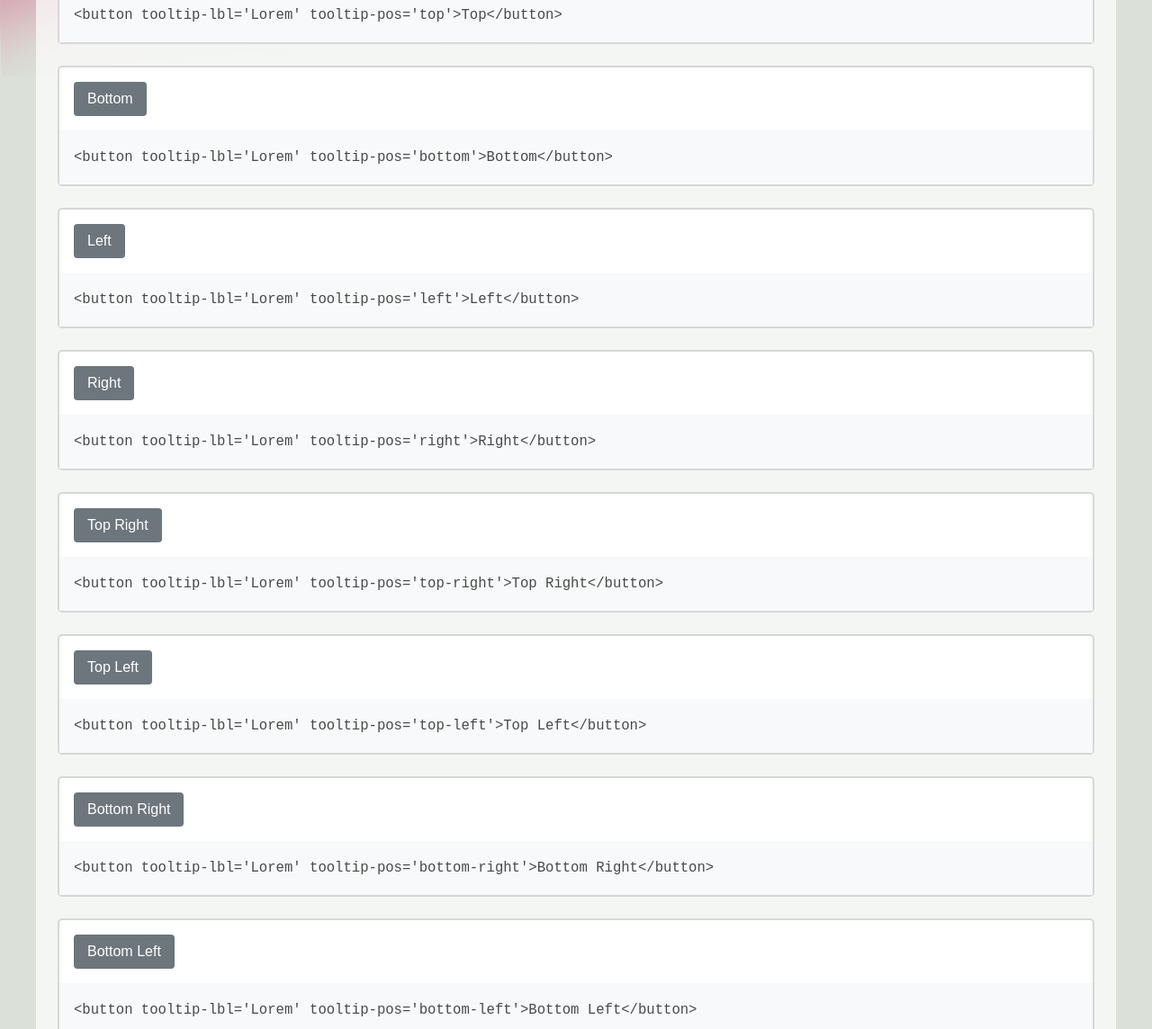
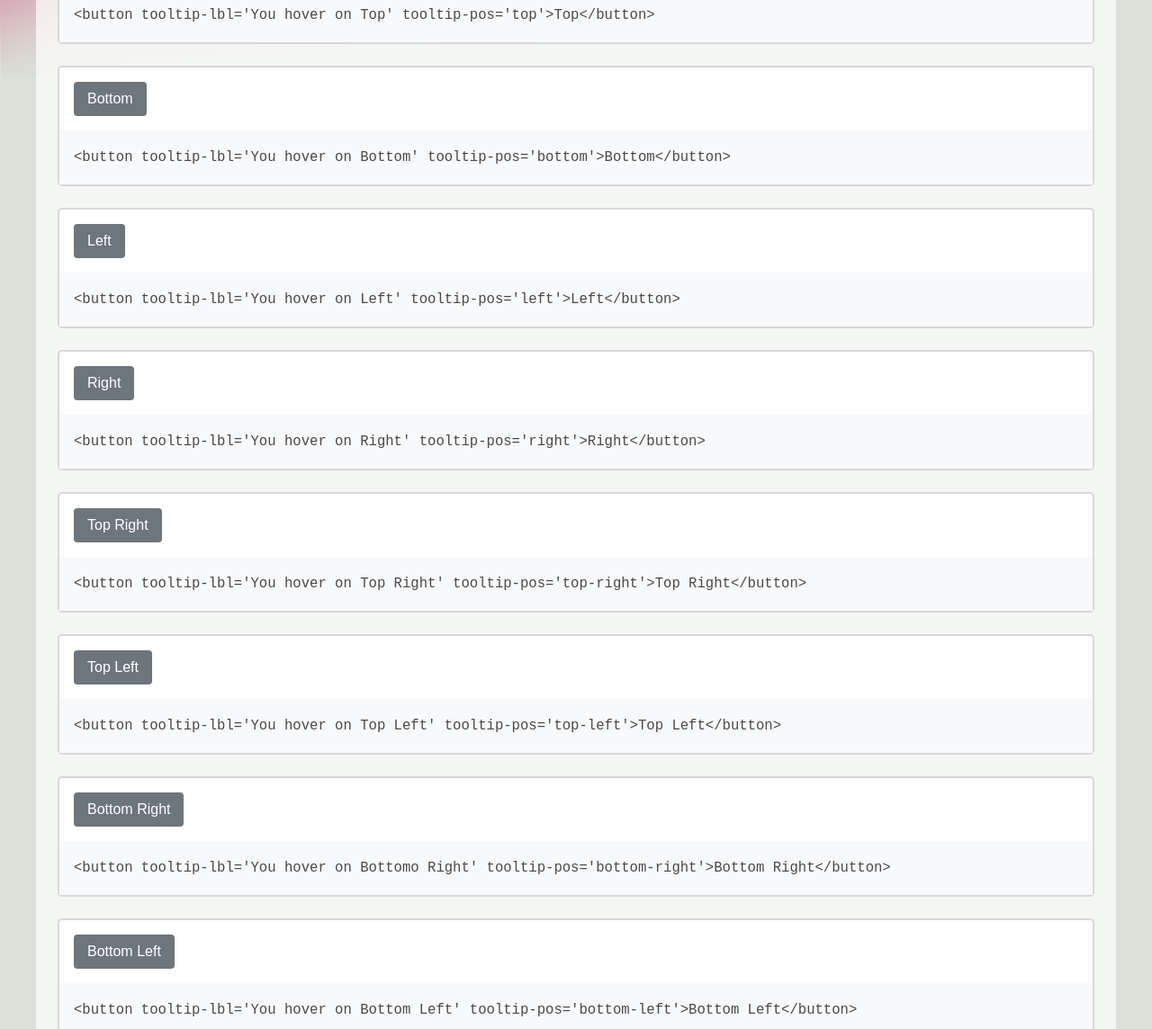
Before and after one commit to iamsgokul/purecsstooltip.css, a website: page index.html in a window 1280 px wide. Shown: the part 488-1632 px from the top of the page at 90% size. Drawn offline with Linux system fonts and the light colour scheme.

Commit message:
Code Update

```diff
--- a/index.html
+++ b/index.html
@@ -36,89 +36,89 @@
 
             <div class="codecontainer">
                 <div class="preview">
-                    <button tooltip-lbl='Top' tooltip-pos='top'>
+                    <button tooltip-lbl='You hover on Top' tooltip-pos='top'>
                         Top
                     </button>
                 </div>
                 <div class="code">
-                    <pre>&lt;button tooltip-lbl=&#039;Lorem&#039; tooltip-pos=&#039;top&#039;&gt;Top&lt;/button&gt;</pre>
+                    <pre>&lt;button tooltip-lbl=&#039;You hover on Top&#039; tooltip-pos=&#039;top&#039;&gt;Top&lt;/button&gt;</pre>
                 </div>
             </div>
 
             <div class="codecontainer">
                 <div class="preview">
-                    <button tooltip-lbl='Bottom' tooltip-pos='bottom'>
+                    <button tooltip-lbl='You hover on Bottom' tooltip-pos='bottom'>
                         Bottom
                     </button>
                 </div>
                 <div class="code">
-                    <pre>&lt;button tooltip-lbl=&#039;Lorem&#039; tooltip-pos=&#039;bottom&#039;&gt;Bottom&lt;/button&gt;</pre>
+                    <pre>&lt;button tooltip-lbl=&#039;You hover on Bottom&#039; tooltip-pos=&#039;bottom&#039;&gt;Bottom&lt;/button&gt;</pre>
                 </div>
             </div>
 
             <div class="codecontainer">
                 <div class="preview">
-                    <button tooltip-lbl='Left' tooltip-pos='left'>
+                    <button tooltip-lbl='You hover on Left' tooltip-pos='left'>
                         Left
                     </button>
                 </div>
                 <div class="code">
-                    <pre>&lt;button tooltip-lbl=&#039;Lorem&#039; tooltip-pos=&#039;left&#039;&gt;Left&lt;/button&gt;</pre>
+                    <pre>&lt;button tooltip-lbl=&#039;You hover on Left&#039; tooltip-pos=&#039;left&#039;&gt;Left&lt;/button&gt;</pre>
                 </div>
             </div>
 
             <div class="codecontainer">
                 <div class="preview">
-                    <button tooltip-lbl='Right' tooltip-pos='right'>
+                    <button tooltip-lbl='You hover on Right' tooltip-pos='right'>
                         Right
                     </button>
                 </div>
                 <div class="code">
-                    <pre>&lt;button tooltip-lbl=&#039;Lorem&#039; tooltip-pos=&#039;right&#039;&gt;Right&lt;/button&gt;</pre>
+                    <pre>&lt;button tooltip-lbl=&#039;You hover on Right&#039; tooltip-pos=&#039;right&#039;&gt;Right&lt;/button&gt;</pre>
                 </div>
             </div>
 
             <div class="codecontainer">
                 <div class="preview">
-                    <button tooltip-lbl='Top Right' tooltip-pos='top-right'>
+                    <button tooltip-lbl='You hover on Top Right' tooltip-pos='top-right'>
                         Top Right
                     </button>
                 </div>
                 <div class="code">
-                    <pre>&lt;button tooltip-lbl=&#039;Lorem&#039; tooltip-pos=&#039;top-right&#039;&gt;Top Right&lt;/button&gt;</pre>
+                    <pre>&lt;button tooltip-lbl=&#039;You hover on Top Right&#039; tooltip-pos=&#039;top-right&#039;&gt;Top Right&lt;/button&gt;</pre>
                 </div>
             </div>
 
             <div class="codecontainer">
                 <div class="preview">
-                    <button tooltip-lbl='Top Left' tooltip-pos='top-left'>
+                    <button tooltip-lbl='You hover on Top Left' tooltip-pos='top-left'>
                         Top Left
                     </button>
                 </div>
                 <div class="code">
-                    <pre>&lt;button tooltip-lbl=&#039;Lorem&#039; tooltip-pos=&#039;top-left&#039;&gt;Top Left&lt;/button&gt;</pre>
+                    <pre>&lt;button tooltip-lbl=&#039;You hover on Top Left&#039; tooltip-pos=&#039;top-left&#039;&gt;Top Left&lt;/button&gt;</pre>
                 </div>
             </div>
 
             <div class="codecontainer">
                 <div class="preview">
-                    <button tooltip-lbl='Bottom Right' tooltip-pos='bottom-right'>
+                    <button tooltip-lbl='You hover on Bottom Right' tooltip-pos='bottom-right'>
                         Bottom Right
                     </button>
                 </div>
                 <div class="code">
-                    <pre>&lt;button tooltip-lbl=&#039;Lorem&#039; tooltip-pos=&#039;bottom-right&#039;&gt;Bottom Right&lt;/button&gt;</pre>
+                    <pre>&lt;button tooltip-lbl=&#039;You hover on Bottomo Right&#039; tooltip-pos=&#039;bottom-right&#039;&gt;Bottom Right&lt;/button&gt;</pre>
                 </div>
             </div>
 
             <div class="codecontainer">
                 <div class="preview">
-                    <button tooltip-lbl='Bottom Left' tooltip-pos='bottom-left'>
+                    <button tooltip-lbl='You hover on Bottom Left' tooltip-pos='bottom-left'>
                         Bottom Left
                     </button>
                 </div>
                 <div class="code">
-                    <pre>&lt;button tooltip-lbl=&#039;Lorem&#039; tooltip-pos=&#039;bottom-left&#039;&gt;Bottom Left&lt;/button&gt;</pre>
+                    <pre>&lt;button tooltip-lbl=&#039;You hover on Bottom Left&#039; tooltip-pos=&#039;bottom-left&#039;&gt;Bottom Left&lt;/button&gt;</pre>
                 </div>
             </div>
 
```
